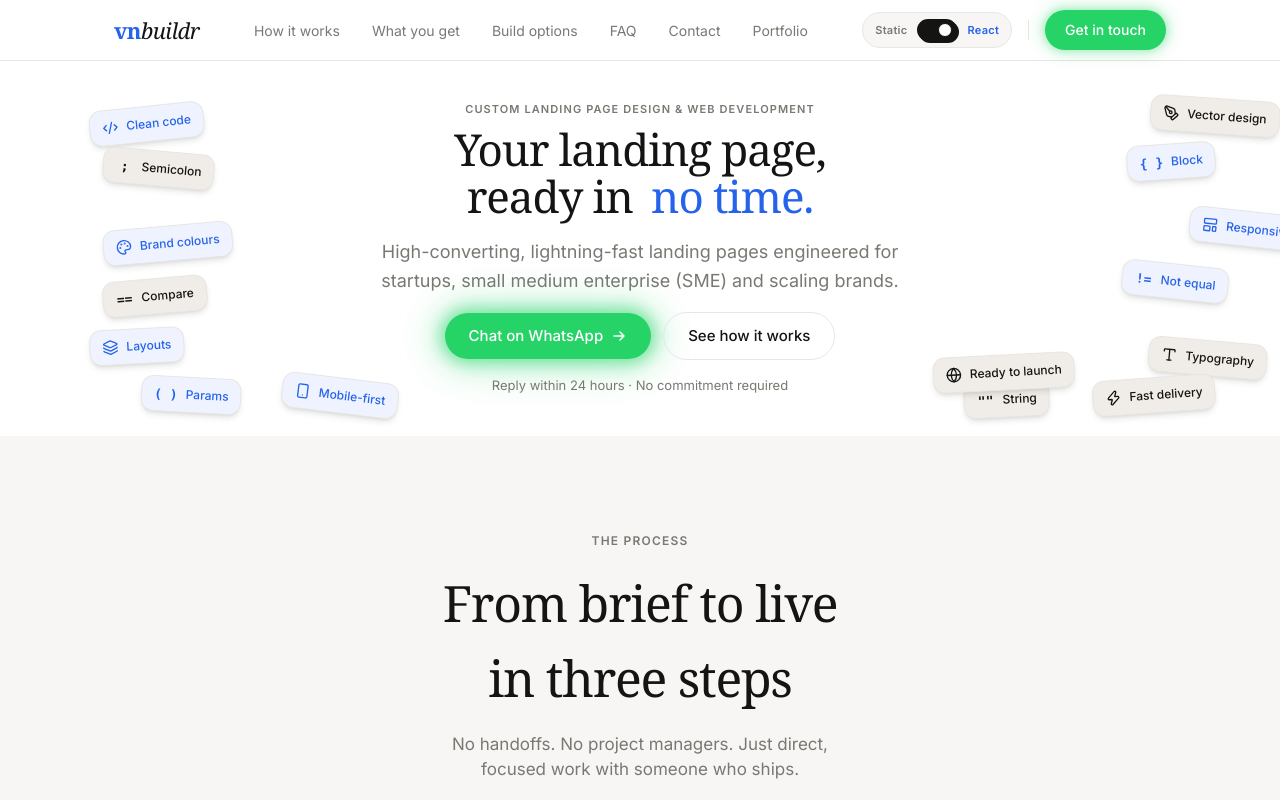
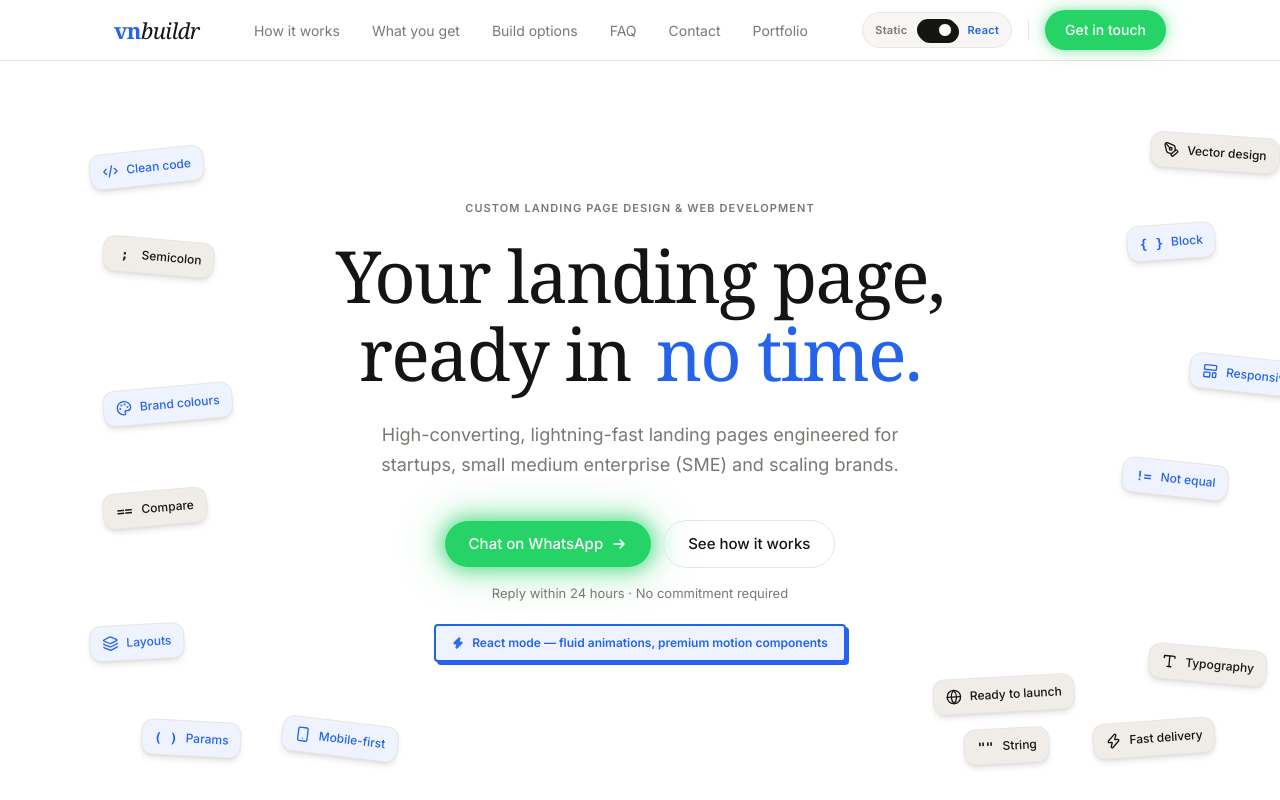
Before and after one commit to victornwy/vnbuildr.com, a Next.js app: page / in a window 1280 px wide. Shown: the top 800 px of the page. Built offline with nearby package versions, Linux system fonts and the light colour scheme.

Commit message:
Fix landscape overrides bleeding into desktop
Replace generic landscape: variant with a mobile-landscape: custom variant
scoped to max-height 500px, so desktop (always landscape) is unaffected.

Co-Authored-By: Claude Sonnet 4.6 <noreply@anthropic.com>

```diff
--- a/src/app/globals.css
+++ b/src/app/globals.css
@@ -1,4 +1,6 @@
 @import "tailwindcss";
+
+@custom-variant mobile-landscape (@media (max-height: 500px) and (orientation: landscape));
 
 :root {
   --color-bg:        #ffffff;
--- a/src/app/page.tsx
+++ b/src/app/page.tsx
@@ -123,7 +123,7 @@ function Nav() {
             transition={{ duration: 0.22, ease: [0.22, 1, 0.36, 1] }}
             className="md:hidden overflow-hidden bg-white border-b border-[var(--color-border)]"
           >
-            <div className="px-6 py-4 flex flex-col landscape:max-h-[calc(100vh-60px)] landscape:overflow-y-auto">
+            <div className="px-6 py-4 flex flex-col mobile-landscape:max-h-[calc(100vh-60px)] mobile-landscape:overflow-y-auto">
               {NAV_LINKS.map(([href, label]) => (
                 <a
                   key={href}
@@ -220,7 +220,7 @@ function Hero({
 }: HeroProps) {
   const { on } = useContext(AnimContext)
   return (
-    <section className="relative w-full min-h-[calc(100vh-60px)] landscape:min-h-0 landscape:py-10 overflow-hidden flex flex-col items-center justify-center">
+    <section className="relative w-full min-h-[calc(100vh-60px)] mobile-landscape:min-h-0 mobile-landscape:py-10 overflow-hidden flex flex-col items-center justify-center">
       {/* Mouse-follow parallax elements — toggled via AnimContext */}
       <AnimatePresence>
         {on && (
@@ -263,14 +263,14 @@ function Hero({
       {/* Centre content */}
       <div className="relative z-10 flex flex-col items-center text-center px-6 w-full max-w-[680px] pointer-events-auto">
         <motion.h1
-          className="text-[11px] font-semibold tracking-[0.1em] uppercase text-[var(--color-ink-muted)] mb-5 landscape:mb-2"
+          className="text-[11px] font-semibold tracking-[0.1em] uppercase text-[var(--color-ink-muted)] mb-5 mobile-landscape:mb-2"
           initial={{ opacity: 0, y: 20 }} animate={{ opacity: 1, y: 0 }} transition={{ delay: 0.3 }}
         >
           {headline ?? "Custom Landing Page Design & Web Development"}
         </motion.h1>
 
         <motion.p
-          className="font-serif text-[clamp(38px,6vw,72px)] landscape:text-[clamp(22px,4.5vw,44px)] font-normal leading-[1.08] tracking-tight mb-6 landscape:mb-3"
+          className="font-serif text-[clamp(38px,6vw,72px)] mobile-landscape:text-[clamp(22px,4.5vw,44px)] font-normal leading-[1.08] tracking-tight mb-6 mobile-landscape:mb-3"
           initial={{ opacity: 0, y: 20 }} animate={{ opacity: 1, y: 0 }} transition={{ delay: 0.4 }}
         >
           <span>Your landing page,</span>
@@ -293,7 +293,7 @@ function Hero({
         </motion.p>
 
         <motion.p
-          className="text-[clamp(15px,1.8vw,18px)] text-[var(--color-ink-muted)] max-w-[520px] mb-10 landscape:mb-4 leading-[1.65]"
+          className="text-[clamp(15px,1.8vw,18px)] text-[var(--color-ink-muted)] max-w-[520px] mb-10 mobile-landscape:mb-4 leading-[1.65]"
           initial={{ opacity: 0, y: 20 }} animate={{ opacity: 1, y: 0 }} transition={{ delay: 0.55 }}
         >
           {subheadline}
@@ -328,7 +328,7 @@ function Hero({
         </motion.p>
 
         {/* Mode explanation pill — hidden in landscape to save vertical space */}
-        <div className="landscape:hidden w-full flex justify-center">
+        <div className="mobile-landscape:hidden w-full flex justify-center">
         <AnimatePresence mode="wait">
           {on ? (
             <motion.div
--- a/src/app/portfolio/page.tsx
+++ b/src/app/portfolio/page.tsx
@@ -171,7 +171,7 @@ export default function PortfolioPage() {
         {/* Grid */}
         <section className="py-12 md:py-16 px-6 bg-[var(--color-surface)]">
           <div className="max-w-[1200px] mx-auto">
-            <div className="grid grid-cols-2 landscape:grid-cols-3 md:grid-cols-3 lg:grid-cols-4 gap-4 md:gap-5">
+            <div className="grid grid-cols-2 mobile-landscape:grid-cols-3 md:grid-cols-3 lg:grid-cols-4 gap-4 md:gap-5">
               {projects.map((project, i) => (
                 <ProjectCard key={project.id} project={project} delay={i * 0.06} priority={i < 4} />
               ))}
```
